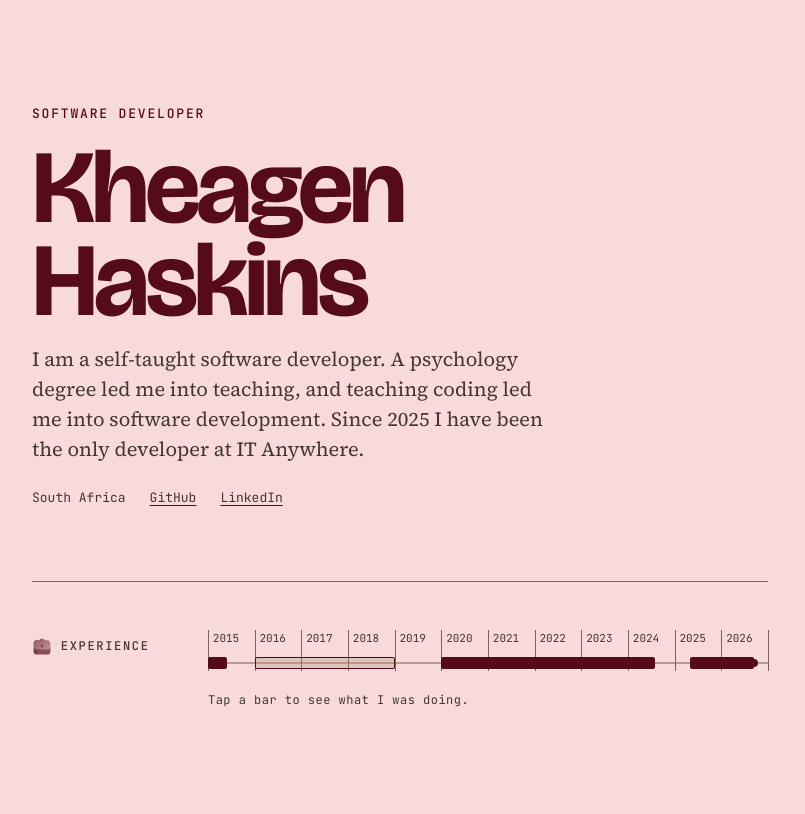
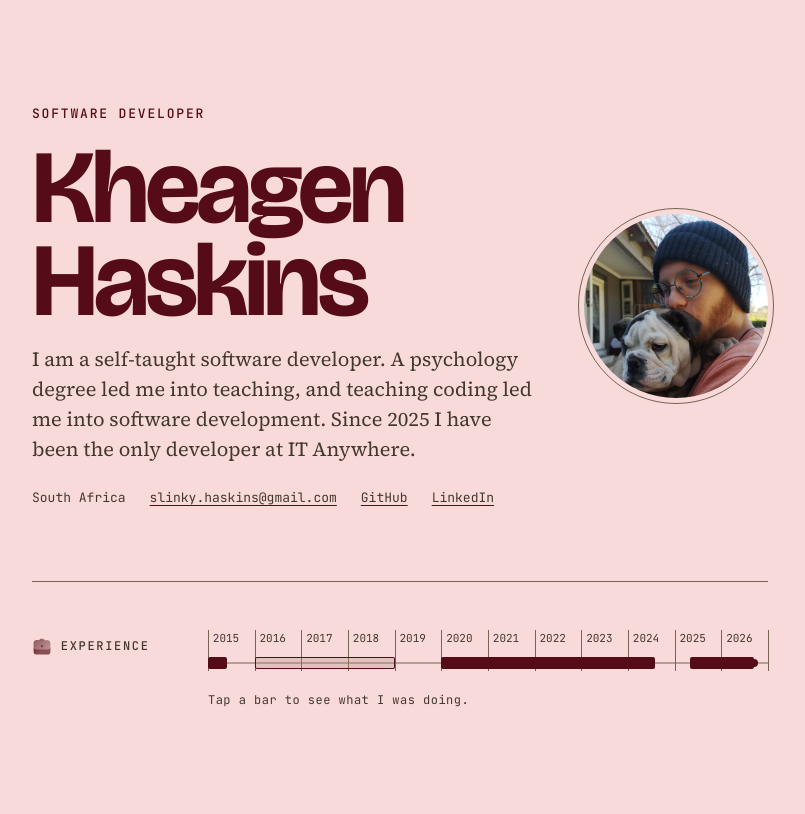
Before and after one commit to Mr-Slinky/Mr-Slinky.github.io, a plain HTML site: page index.html in a window 1280 px wide. Shown: the top 814 px of the page, without its empty margins (240-1045 px from the left). Drawn offline with nearby package versions, Linux system fonts and the light colour scheme.

Commit message:
feat: add a portrait photo and contact email to the CV header
The header shows a circular portrait beside the name, which moves above the name on narrow screens. The contact line now includes an email link to slinky.haskins@gmail.com.

```diff
--- a/index.html
+++ b/index.html
@@ -100,8 +100,27 @@
 
   .masthead {
     display: grid;
+    grid-template-columns: minmax(0, 1fr) auto;
+    align-items: center;
+    gap: 1.5rem clamp(1.5rem, 5vw, 3rem);
+    padding-bottom: clamp(2.75rem, 7vw, 4.5rem);
+  }
+
+  .masthead-text {
+    display: grid;
     gap: 1rem;
-    padding-bottom: clamp(2.75rem, 7vw, 4.5rem);
+  }
+
+  .portrait {
+    display: block;
+    width: clamp(8rem, 20vw, 11.5rem);
+    max-width: 100%;
+    height: auto;
+    aspect-ratio: 1;
+    object-fit: cover;
+    border-radius: 50%;
+    outline: 1px solid var(--line);
+    outline-offset: 5px;
   }
 
   .role {
@@ -399,6 +418,9 @@
   }
 
   @media screen and (max-width: 40rem) {
+    .masthead { grid-template-columns: minmax(0, 1fr); }
+    .portrait { order: -1; width: 7rem; }
+
     .flow {
       --flow-gap: 1.75rem;
       grid-template-columns: minmax(0, 1fr);
@@ -436,14 +458,18 @@
 <main class="page">
 
   <header class="masthead">
+    <div class="masthead-text">
       <p class="role">Software developer</p>
       <h1><span>Kheagen</span> <span>Haskins</span></h1>
       <p class="lede">I am a self-taught software developer. A psychology degree led me into teaching, and teaching coding led me into software development. Since 2025 I have been the only developer at IT Anywhere.</p>
       <ul class="contact">
         <li>South Africa</li>
+        <li><a href="mailto:slinky.haskins@gmail.com">slinky.haskins@gmail.com</a></li>
         <li><a href="https://github.com/Mr-Slinky" data-print="github.com/Mr-Slinky">GitHub</a></li>
         <li><a href="https://www.linkedin.com/in/kheagen-haskins-b4215717b/" data-print="linkedin.com/in/kheagen-haskins-b4215717b">LinkedIn</a></li>
       </ul>
+    </div>
+    <img class="portrait" src="images/portrait.jpg" alt="Kheagen Haskins holding a bulldog puppy" width="600" height="600">
   </header>
 
   <section class="section" aria-labelledby="experience">
```
Also changed, not shown: images/portrait.jpg (added). Lines whose indentation alone changed are shown as unchanged.
